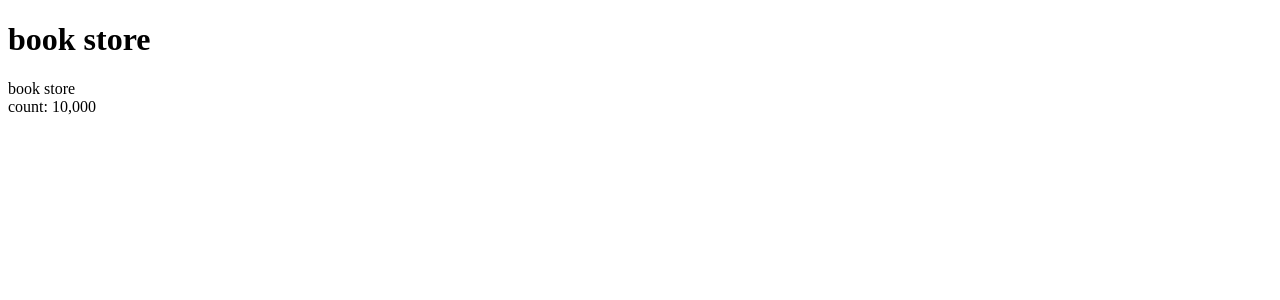
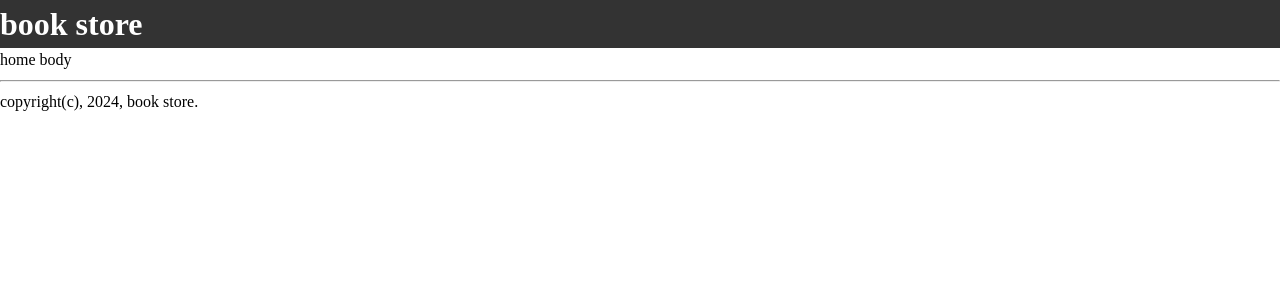
Before and after one commit to taetaerin/book-store-site, a React (Create React App) app: page / in a window 1280 px wide. Shown: the top 300 px of the page. Built offline with nearby package versions, Linux system fonts and the light colour scheme.

Commit message:
feat: header and footer layout

```diff
--- a/package.json
+++ b/package.json
@@ -13,6 +13,8 @@
     "react": "^18.2.0",
     "react-dom": "^18.2.0",
     "react-scripts": "5.0.1",
+    "sanitize.css": "^13.0.0",
+    "styled-components": "^6.1.8",
     "typescript": "^4.9.5",
     "web-vitals": "^2.1.4"
   },
--- a/public/index.html
+++ b/public/index.html
@@ -24,6 +24,7 @@
       work correctly both with client-side routing and a non-root public URL.
       Learn how to configure a non-root public URL by running `npm run build`.
     -->
+
     <title>React App</title>
   </head>
   <body>
--- a/src/App.tsx
+++ b/src/App.tsx
@@ -1,8 +1,12 @@
+import Layout from "./components/layout/Layout";
+import Detail from "./pages/Detail";
 import Home from "./pages/Home";
 
 function App() {
   return (
-    <Home />
+    <Layout>
+        <Home />
+    </Layout>
   );
 }
 
--- /dev/null
+++ b/src/components/common/Footer.tsx
@@ -0,0 +1,8 @@
+export default function Footer() {
+    return (
+        <>
+            <hr />
+            <footer>copyright(c), 2024, book store.</footer>
+        </>
+    );
+}
--- a/src/components/common/Header.tsx
+++ b/src/components/common/Header.tsx
@@ -1,7 +1,16 @@
+import styled from "styled-components"
+
 export default function Header() {
   return (
-    <header>
+    <HeaderStyle>
         <h1>book store</h1>
-    </header>
+    </HeaderStyle>
   )
 }
+
+const HeaderStyle = styled.header`
+    background-color: #333;
+    h1 {
+        color: white
+    }
+`
--- /dev/null
+++ b/src/components/common/Sidebar.tsx
@@ -0,0 +1,5 @@
+export default function Sidebar() {
+  return (
+    <div>Sidebar</div>
+  )
+}
--- /dev/null
+++ b/src/components/layout/Layout.tsx
@@ -0,0 +1,16 @@
+import Footer from "../common/Footer";
+import Header from "../common/Header";
+
+interface LayoutProps {
+    children: React.ReactNode;
+}
+
+export default function Layout({ children }: LayoutProps) {
+    return (
+        <>
+            <Header />
+            <main>{children}</main>
+            <Footer />
+        </>
+    );
+}
--- a/src/index.tsx
+++ b/src/index.tsx
@@ -1,12 +1,12 @@
-import React from 'react';
-import ReactDOM from 'react-dom/client';
-import App from './App';
+import React from "react";
+import ReactDOM from "react-dom/client";
+import App from "./App";
+import { GlobalStyle } from "./style/global";
 
-const root = ReactDOM.createRoot(
-  document.getElementById('root') as HTMLElement
+const root = ReactDOM.createRoot(document.getElementById("root") as HTMLElement);
+root.render(
+    <React.StrictMode>
+        <GlobalStyle />
+        <App />
+    </React.StrictMode>
 );
-root.render(
-  <React.StrictMode>
-    <App />
-  </React.StrictMode>
-);
--- /dev/null
+++ b/src/pages/Detail.tsx
@@ -0,0 +1,11 @@
+import Footer from "../components/common/Footer";
+import Header from "../components/common/Header";
+import Sidebar from "../components/common/Sidebar";
+
+export default function Detail() {
+    return (
+        <>
+            <div>detail</div>
+        </>
+    );
+}
--- a/src/pages/Home.tsx
+++ b/src/pages/Home.tsx
@@ -1,13 +1,7 @@
-import Header from "../components/common/Header";
-import { formatNumber } from "../utils/format";
-
-const COUNT = 10000
 export default function Home() {
     return (
         <>
-            <Header />
-            <div>book store</div>
-            <div>count: {formatNumber(COUNT)}</div>
+            <div>home body</div>
         </>
     );
 }
--- /dev/null
+++ b/src/style/global.ts
@@ -0,0 +1,14 @@
+import "sanitize.css";
+import { createGlobalStyle } from "styled-components";
+
+export const GlobalStyle = createGlobalStyle`
+    body {
+        margin: 0;
+        padding: 0;
+    }
+
+    h1{
+        margin: 0;
+        padding: 0;
+    }
+`;
```
Also changed, not shown: 1 other file (tests, documents, lock files or other folders).
